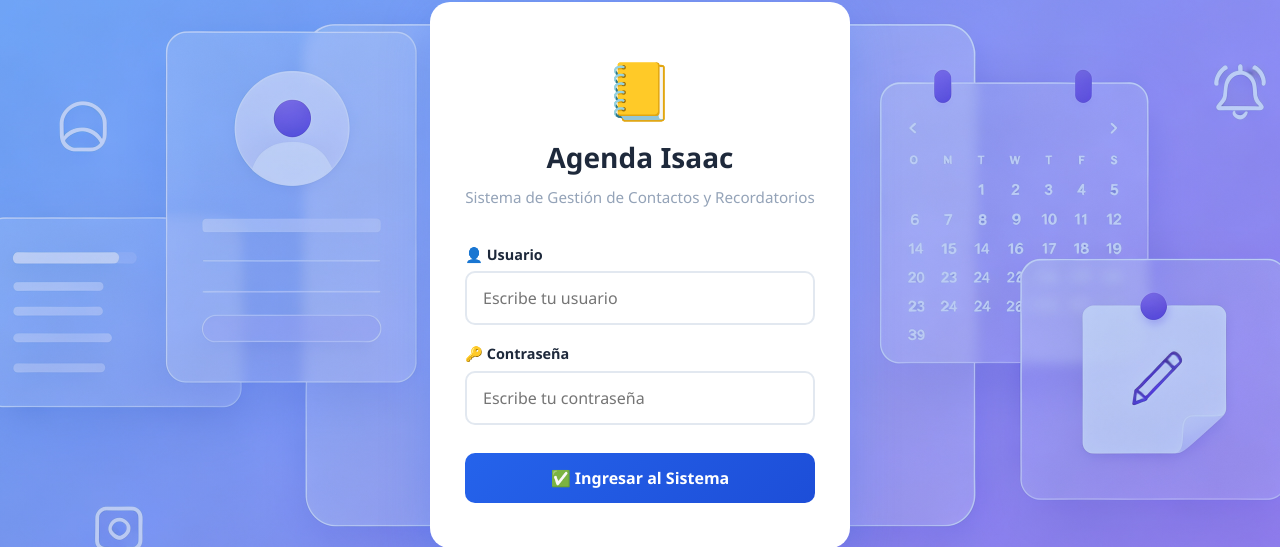
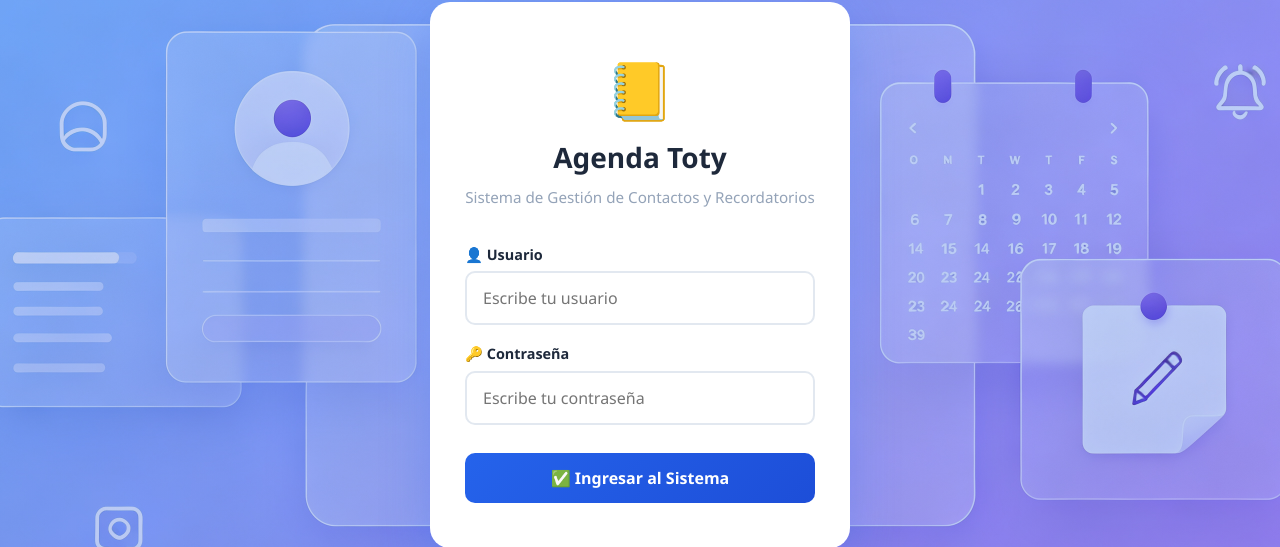
Before and after one commit to JoseIsaac/proyectoAgenda, a Flask app: page /login in a window 1280 px wide. Shown: the part 125-672 px from the top of the page. Run offline with Flask 3, Linux system fonts and the light colour scheme.

Commit message:
cambio de nombre

```diff
--- a/templates/login.html
+++ b/templates/login.html
@@ -10,7 +10,7 @@
     <div class="caja-acceso">
         <div class="logo">
             <span class="icono">📒</span>
-            <h1>Agenda Isaac</h1>
+            <h1>Agenda Toty</h1>
             <p>Sistema de Gestión de Contactos y Recordatorios</p>
         </div>
 
```
